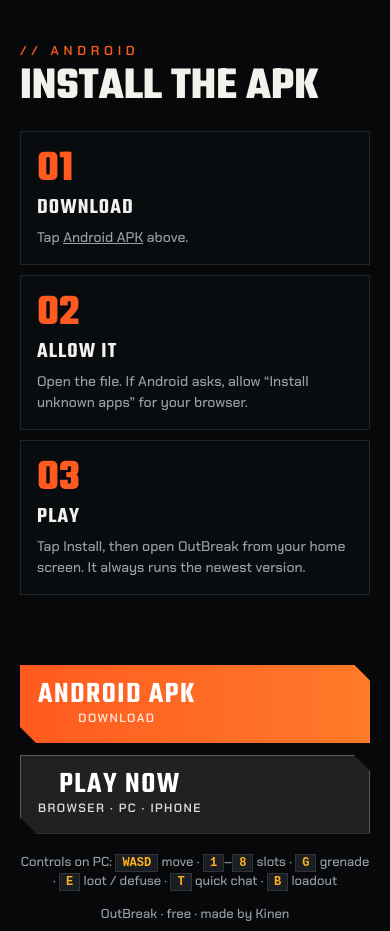
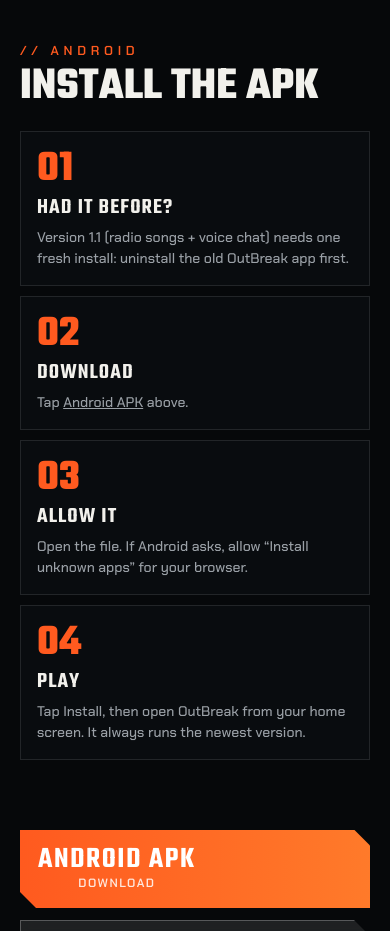
Before and after one commit to kinenX1/kinenx1.github.io, a plain HTML site: page outbreak/index.html in a window 390 px wide. Shown: the part 4780-5711 px from the top of the page. Drawn offline with Linux system fonts and the light colour scheme.

Commit message:
OutBreak Android app 1.1: song picker for the radio, microphone for voice chat
Co-Authored-By: Claude Opus 5.5 <noreply@anthropic.com>
Claude-Session: https://claude.ai/code/session_01KHK2WtKWzqUR4WnCXnjEvK

```diff
--- a/outbreak/index.html
+++ b/outbreak/index.html
@@ -168,6 +168,7 @@ kbd{font:600 12px ui-monospace,monospace;background:#1a1e22;border:1px solid var
 <section class="wrap rv">
   <span class="kick">Android</span><h2>Install the APK</h2>
   <div class="steps">
+    <div class="step"><b>Had it before?</b><p>Version 1.1 (radio songs + voice chat) needs one fresh install: uninstall the old OutBreak app first.</p></div>
     <div class="step"><b>Download</b><p>Tap <a href="OutBreak.apk" download="OutBreak.apk">Android APK</a> above.</p></div>
     <div class="step"><b>Allow it</b><p>Open the file. If Android asks, allow “Install unknown apps” for your browser.</p></div>
     <div class="step"><b>Play</b><p>Tap Install, then open OutBreak from your home screen. It always runs the newest version.</p></div>
```
Also changed, not shown: 1 other file.
